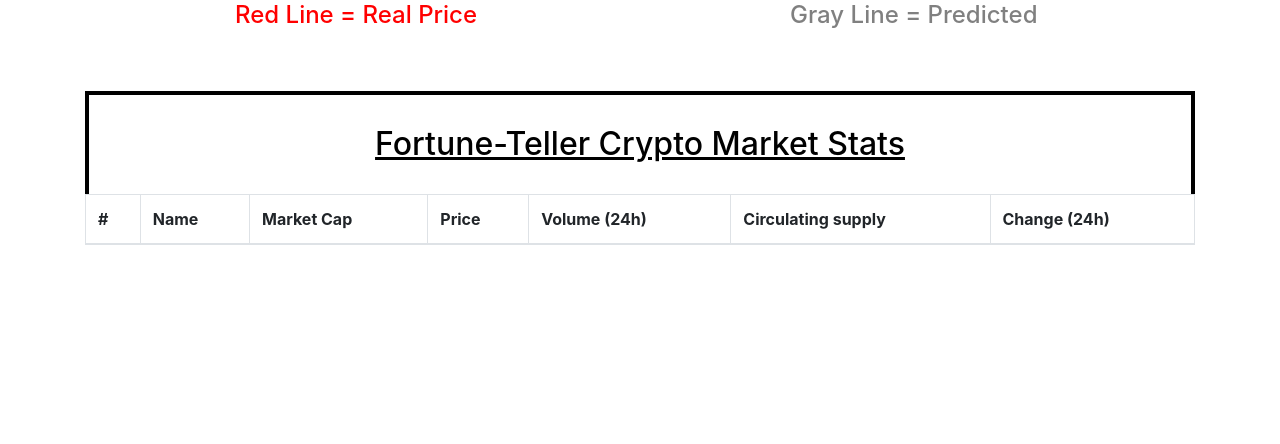
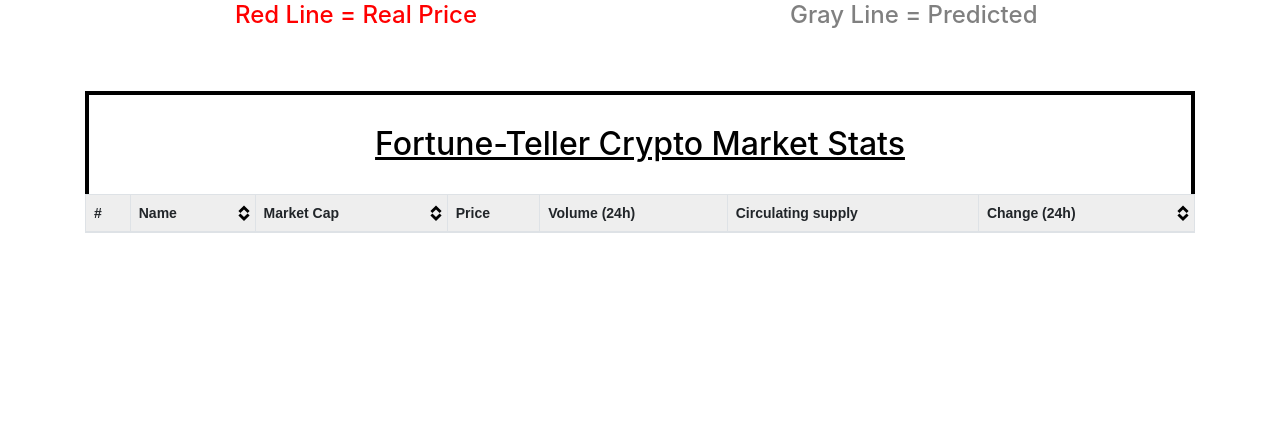
Before and after one commit to gabemansur/vuca-nators, a Django app: template fortuneteller/app/templates/app/index.html in a window 1280 px wide. Shown: the part 1078-1522 px from the top of the page. Run offline with Django 3.2, Linux system fonts and the light colour scheme; the template is opened without the code that fills it, so the values that code supplies are empty; parts of the project's set-up code (start-up, migrations or seed data) failed here and were passed over; some libraries are stand-ins or nearby versions.

Commit message:
Add class to table for tablesorter

```diff
--- a/fortuneteller/app/templates/app/index.html
+++ b/fortuneteller/app/templates/app/index.html
@@ -27,7 +27,7 @@
         <div>
       <h2 id="header1">Fortune-Teller Crypto Market Stats</h2>
             <div class="scrollable">
-        <table class="table table-striped table-bordered-header sortable">
+        <table class="table table-striped table-bordered-header tablesorter sortable">
             <thead>
               <tr>
                 {% if user.is_authenticated %}
```
